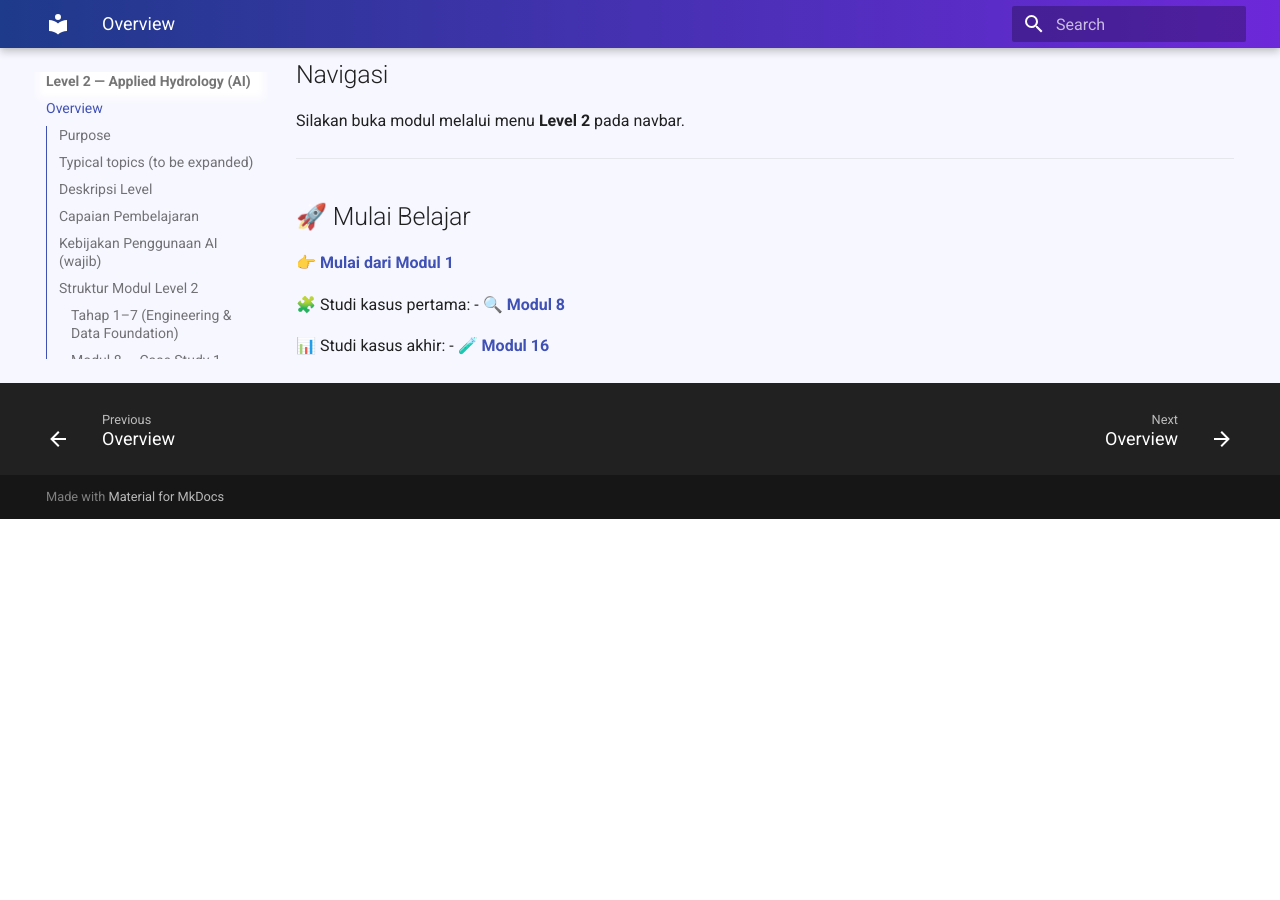
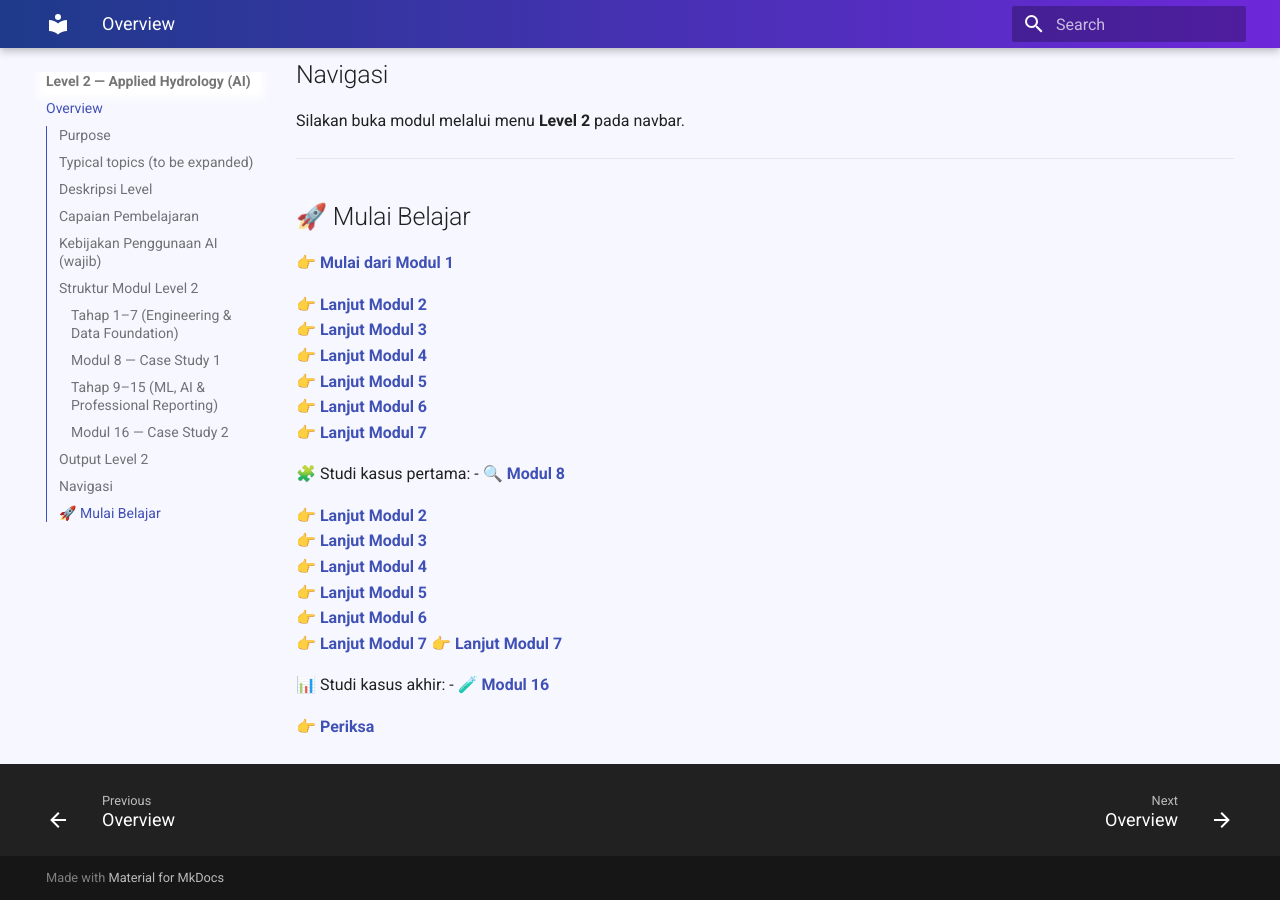
Before and after one commit to rintis-code/rr-hydrology, an MkDocs documentation site: the page built from docs/level-2/00-intro.md, in a window 1280 px wide and 900 px high, scrolled down 2599 px. Built offline with MkDocs 1.6.1 and Material for MkDocs 9.7.7, drawn with Linux system fonts in a browser that asks for light colours; before the commit the page ends 3118 px from its top, so only the background shows below that.

Commit message:
Update 00-intro.md

```diff
--- a/docs/level-2/00-intro.md
+++ b/docs/level-2/00-intro.md
@@ -99,10 +99,27 @@
 
 ## 🚀 Mulai Belajar
 
-👉 **[Mulai dari Modul 1](../01/)**
+👉 **[Mulai dari Modul 1](../01.md)**
+
+👉 **[Lanjut Modul 2](../02.md)**
+👉 **[Lanjut Modul 3](../03.md)**
+👉 **[Lanjut Modul 4](../04.md)**
+👉 **[Lanjut Modul 5](../05.md)**
+👉 **[Lanjut Modul 6](../06.md)**
+👉 **[Lanjut Modul 7](../07.md)**
 
 🧩 Studi kasus pertama:
 - 🔍 **[Modul 8](../08-case-1/)**
 
+👉 **[Lanjut Modul 2](../09.md)**
+👉 **[Lanjut Modul 3](../10.md)**
+👉 **[Lanjut Modul 4](../11.md)**
+👉 **[Lanjut Modul 5](../12.md)**
+👉 **[Lanjut Modul 6](../13.md)**
+👉 **[Lanjut Modul 7](../14.md)**
+👉 **[Lanjut Modul 7](../15.md)**
+
 📊 Studi kasus akhir:
 - 🧪 **[Modul 16](../16-case-2/)**
+
+👉 **[Periksa](../report-guideline.md)**
```
